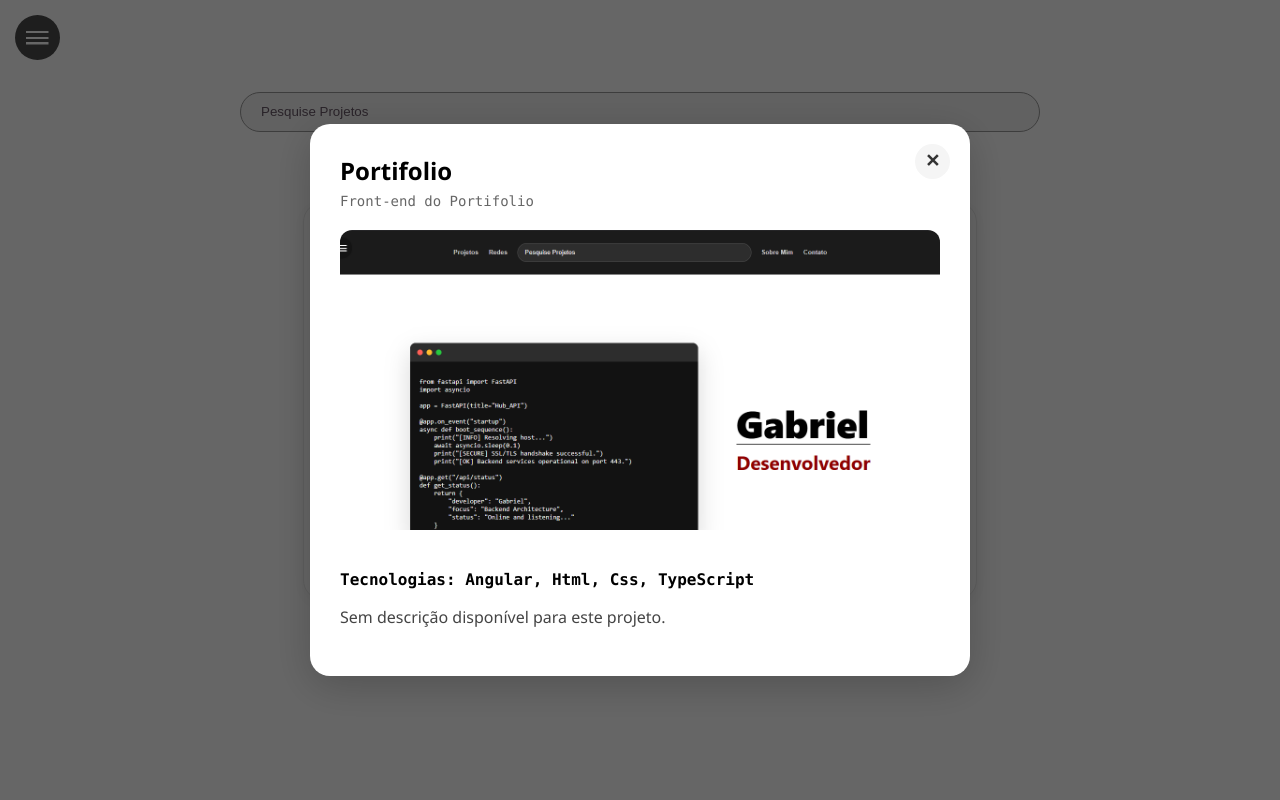
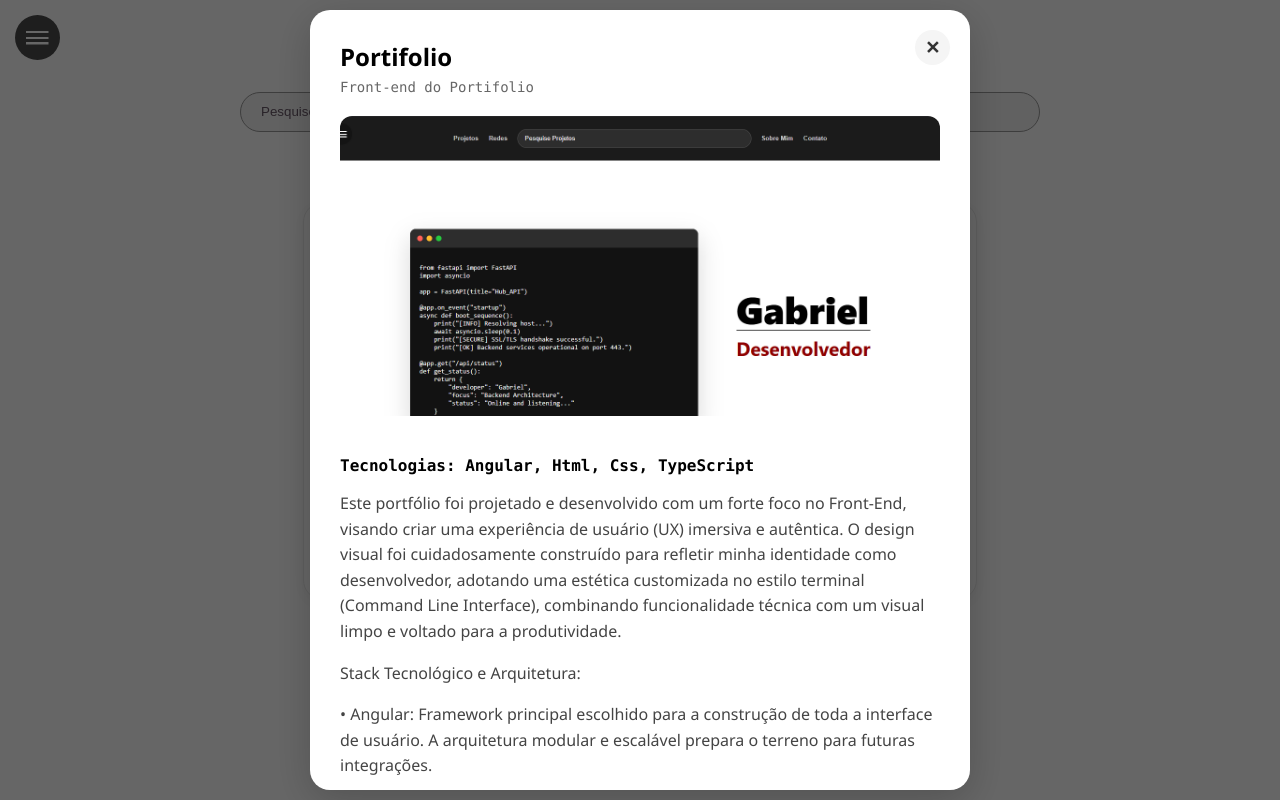
Before and after one commit to Gabrielbarbero/portfolio-gabriel-barbero, an Angular app: page / in a window 1280 px wide. Both pictures are taken after a click on the element 806 px from the left and 1432 px from the top of the page. Shown: the part 1032-1832 px from the top of the page. Built offline with nearby package versions, Linux system fonts and the light colour scheme.

Commit message:
description

```diff
--- a/src/app/components/card/card.html
+++ b/src/app/components/card/card.html
@@ -39,7 +39,16 @@
 
             <div class="modal-body">
                 <h3>Tecnologias: {{ projeto.recursos }}</h3>
-                <p class="modal-desc">{{ projeto.descricao || 'Sem descrição disponível para este projeto.' }}</p>
+
+                <!-- LOOP DOS PARÁGRAFOS -->
+                @if (projeto.descricao && projeto.descricao.length > 0) {
+                    @for (paragrafo of projeto.descricao; track paragrafo) {
+                        <p class="modal-desc">{{ paragrafo }}</p>
+                    }
+                } @else {
+                    <p class="modal-desc">Sem descrição disponível para este projeto.</p>
+                }
+
             </div>
 
         </div>
--- a/src/app/components/card/card.ts
+++ b/src/app/components/card/card.ts
@@ -7,7 +7,7 @@ export interface ProjetoData {
   recursos: string;
   porcentagem: number;
   corBarra: string;
-  descricao?: string; // Opcional, caso algum não tenha
+  descricao?: string[];
 }
 
 @Component({
--- a/src/app/components/projetos/projetos.ts
+++ b/src/app/components/projetos/projetos.ts
@@ -21,7 +21,12 @@ export class Projetos {
       recursos: "JSON, Design",
       porcentagem: 100,
       corBarra: "#23262E",
-      descricao: "",
+      descricao: [
+      "O Andromeda Void é um tema customizado para o Visual Studio Code, desenvolvido do zero com um forte foco em UI/UX para ambientes de programação.",
+      "A paleta de cores foi cuidadosamente projetada para maximizar o conforto visual e a legibilidade durante longas sessões de codificação. A escolha dos tons escuros e contrastes busca reduzir o cansaço visual, mantendo uma estética moderna, limpa e imersiva.",
+      "Construído estruturando configurações JSON e regras de design, o tema aplica uma coloração semântica precisa para destacar a sintaxe de diversas linguagens, facilitando a identificação rápida de variáveis, métodos, funções e palavras-chave no código.",
+      "O projeto foi publicado no marketplace oficial do VS Code e já ultrapassou a marca de 100 downloads, demonstrando uma adoção orgânica e a utilidade prática da interface para outros desenvolvedores da comunidade."
+],
     },
     {
       titulo: "Portifolio",
@@ -30,7 +35,14 @@ export class Projetos {
       recursos: "Angular, Html, Css, TypeScript",
       porcentagem: 30,
       corBarra: "#23262E" ,
-      descricao: "",
+      descricao: [
+        "Este portfólio foi projetado e desenvolvido com um forte foco no Front-End, visando criar uma experiência de usuário (UX) imersiva e autêntica. O design visual foi cuidadosamente construído para refletir minha identidade como desenvolvedor, adotando uma estética customizada no estilo terminal (Command Line Interface), combinando funcionalidade técnica com um visual limpo e voltado para a produtividade.",
+        "Stack Tecnológico e Arquitetura:",
+        "• Angular: Framework principal escolhido para a construção de toda a interface de usuário. A arquitetura modular e escalável prepara o terreno para futuras integrações.",
+        "• TypeScript: Utilizado na base de todo o projeto para garantir um código mais robusto, seguro e previsível.",
+        "• UI/UX Customizada: Layout otimizado para legibilidade, com uma paleta de cores focada no conforto visual e na imersão no ambiente de desenvolvimento.",
+        "• SPA (Single Page Application): Sistema de roteamento implementado para garantir transições rápidas e sem recarregamento de página."
+      ]
     },
   ]);
 
```
